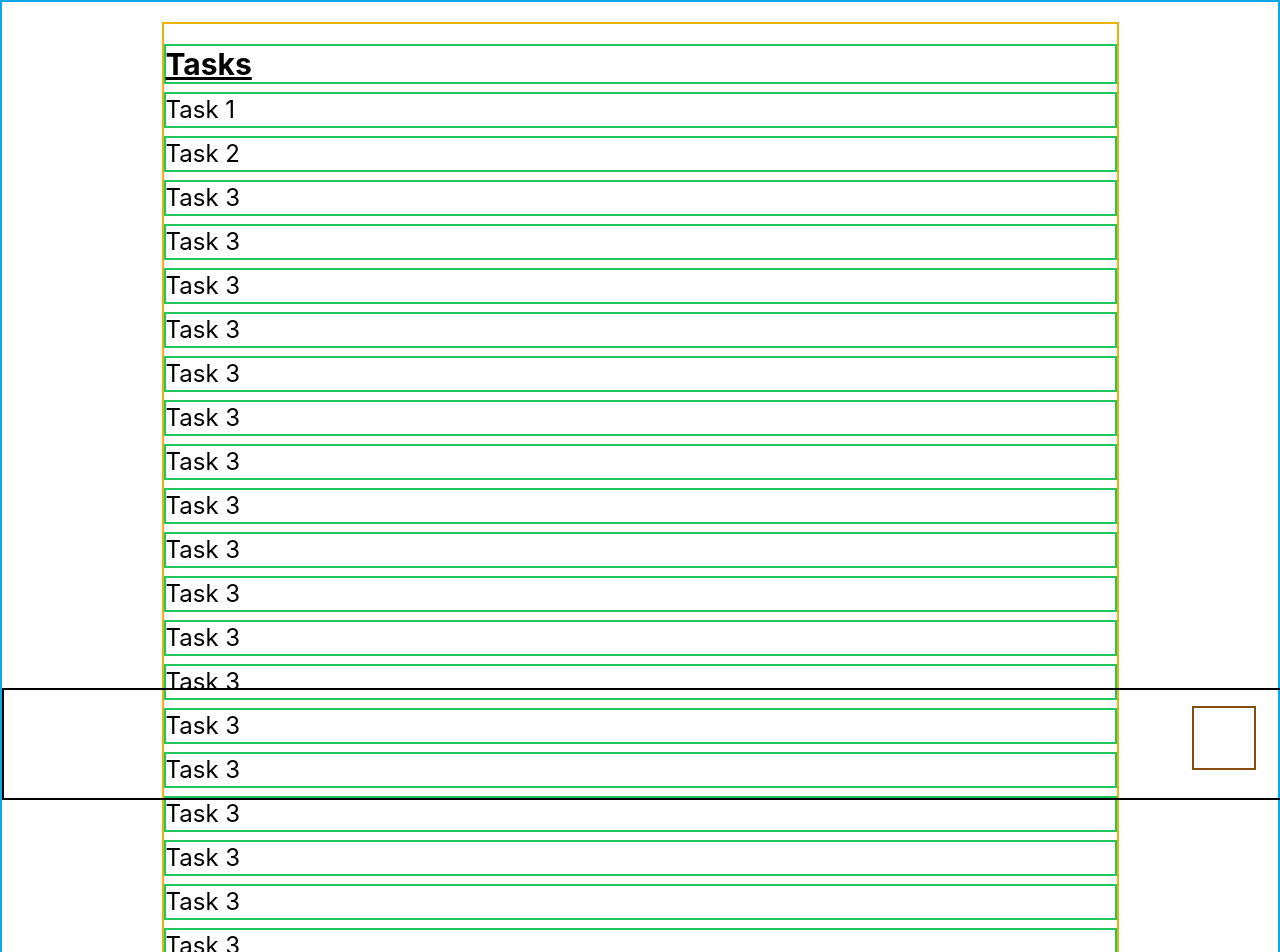
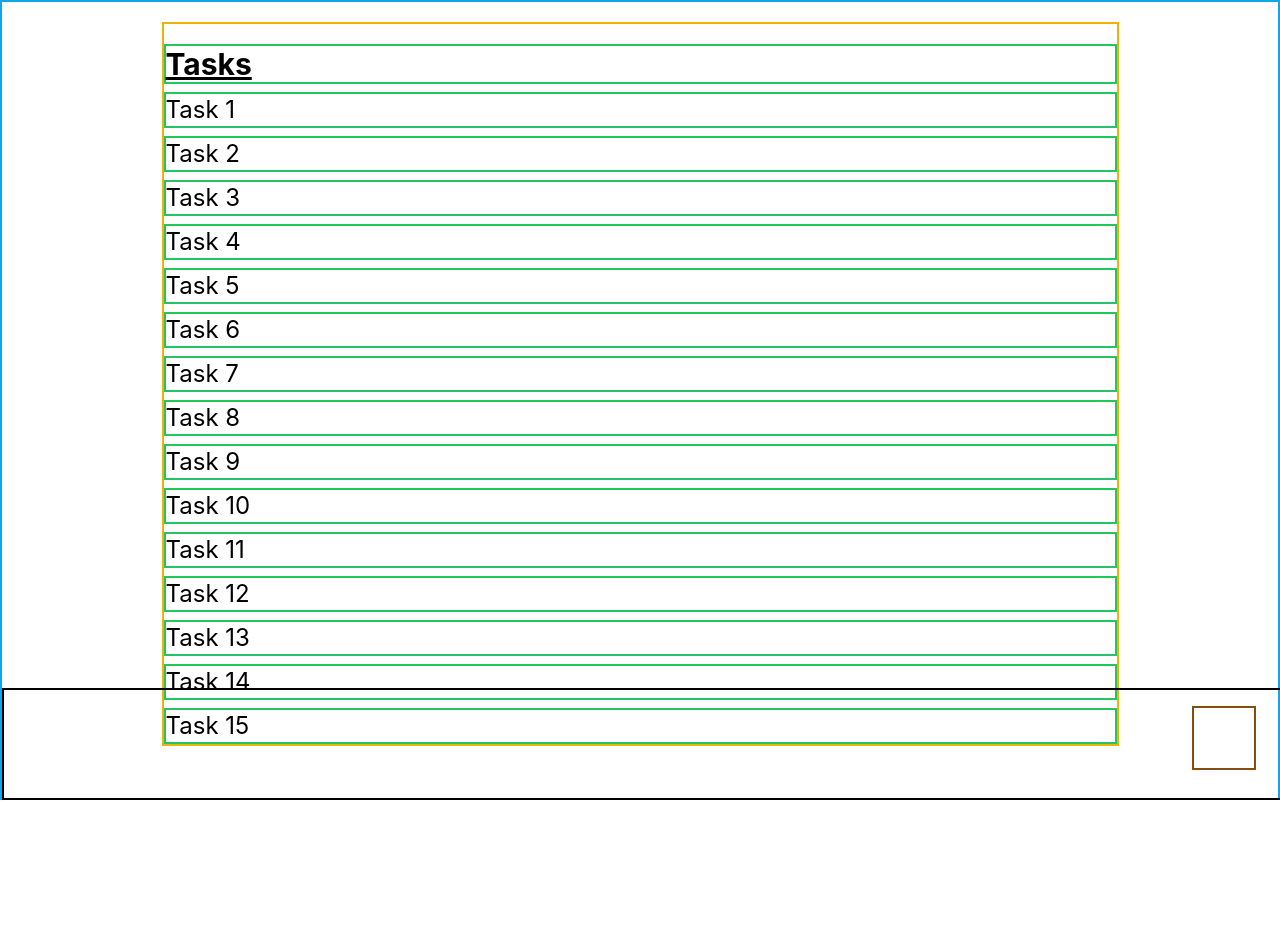
Before and after one commit to Daniel7842900/ToDoWebAppFrontend, a React (Create React App) app: page / in a window 1280 px wide. Shown: the top 952 px of the page. After the commit the page ends 800 px from the top, so only its background shows below. Built offline with nearby package versions, Linux system fonts and the light colour scheme.

Commit message:
refactor Task component from ToDo page

```diff
--- /dev/null
+++ b/src/components/Task.js
@@ -0,0 +1,11 @@
+const Task = (props) => {
+  const { detail, status } = props;
+
+  return (
+    <div className="w-full border-2 border-green-500 mx-auto mt-2 flex-auto">
+      <p class="text-2xl">{detail}</p>
+    </div>
+  );
+};
+
+export default Task;
--- a/src/pages/ToDo.js
+++ b/src/pages/ToDo.js
@@ -1,3 +1,5 @@
+import Task from "../components/Task";
+
 function ToDo() {
   return (
     <div className="border-2 border-sky-500 min-h-screen">
@@ -5,72 +7,21 @@ function ToDo() {
         <div className="w-full border-2 border-green-500 mx-auto mt-5 flex-auto">
           <h1 class="text-3xl font-bold underline">Tasks</h1>
         </div>
-        <div className="w-full border-2 border-green-500 mx-auto mt-2 flex-auto">
-          <p class="text-2xl">Task 1</p>
-        </div>
-        <div className="w-full border-2 border-green-500 mx-auto mt-2 flex-auto">
-          <p class="text-2xl">Task 2</p>
-        </div>
-        <div className="w-full border-2 border-green-500 mx-auto mt-2 flex-auto">
-          <p class="text-2xl">Task 3</p>
-        </div>
-        <div className="w-full border-2 border-green-500 mx-auto mt-2 flex-auto">
-          <p class="text-2xl">Task 3</p>
-        </div>
-        <div className="w-full border-2 border-green-500 mx-auto mt-2 flex-auto">
-          <p class="text-2xl">Task 3</p>
-        </div>
-        <div className="w-full border-2 border-green-500 mx-auto mt-2 flex-auto">
-          <p class="text-2xl">Task 3</p>
-        </div>
-        <div className="w-full border-2 border-green-500 mx-auto mt-2 flex-auto">
-          <p class="text-2xl">Task 3</p>
-        </div>
-        <div className="w-full border-2 border-green-500 mx-auto mt-2 flex-auto">
-          <p class="text-2xl">Task 3</p>
-        </div>
-        <div className="w-full border-2 border-green-500 mx-auto mt-2 flex-auto">
-          <p class="text-2xl">Task 3</p>
-        </div>
-        <div className="w-full border-2 border-green-500 mx-auto mt-2 flex-auto">
-          <p class="text-2xl">Task 3</p>
-        </div>
-        <div className="w-full border-2 border-green-500 mx-auto mt-2 flex-auto">
-          <p class="text-2xl">Task 3</p>
-        </div>
-        <div className="w-full border-2 border-green-500 mx-auto mt-2 flex-auto">
-          <p class="text-2xl">Task 3</p>
-        </div>
-        <div className="w-full border-2 border-green-500 mx-auto mt-2 flex-auto">
-          <p class="text-2xl">Task 3</p>
-        </div>
-        <div className="w-full border-2 border-green-500 mx-auto mt-2 flex-auto">
-          <p class="text-2xl">Task 3</p>
-        </div>
-        <div className="w-full border-2 border-green-500 mx-auto mt-2 flex-auto">
-          <p class="text-2xl">Task 3</p>
-        </div>
-        <div className="w-full border-2 border-green-500 mx-auto mt-2 flex-auto">
-          <p class="text-2xl">Task 3</p>
-        </div>
-        <div className="w-full border-2 border-green-500 mx-auto mt-2 flex-auto">
-          <p class="text-2xl">Task 3</p>
-        </div>
-        <div className="w-full border-2 border-green-500 mx-auto mt-2 flex-auto">
-          <p class="text-2xl">Task 3</p>
-        </div>
-        <div className="w-full border-2 border-green-500 mx-auto mt-2 flex-auto">
-          <p class="text-2xl">Task 3</p>
-        </div>
-        <div className="w-full border-2 border-green-500 mx-auto mt-2 flex-auto">
-          <p class="text-2xl">Task 3</p>
-        </div>
-        <div className="w-full border-2 border-green-500 mx-auto mt-2 flex-auto">
-          <p class="text-2xl">Task 3</p>
-        </div>
-        <div className="w-full border-2 border-green-500 mx-auto mt-2 flex-auto">
-          <p class="text-2xl">Task 3</p>
-        </div>
+        <Task detail="Task 1" status={true} />
+        <Task detail="Task 2" status={true} />
+        <Task detail="Task 3" status={true} />
+        <Task detail="Task 4" status={true} />
+        <Task detail="Task 5" status={true} />
+        <Task detail="Task 6" status={true} />
+        <Task detail="Task 7" status={true} />
+        <Task detail="Task 8" status={true} />
+        <Task detail="Task 9" status={true} />
+        <Task detail="Task 10" status={true} />
+        <Task detail="Task 11" status={true} />
+        <Task detail="Task 12" status={true} />
+        <Task detail="Task 13" status={true} />
+        <Task detail="Task 14" status={true} />
+        <Task detail="Task 15" status={true} />
       </div>
       <div className="w-full h-28 border-2 border-black mx-auto fixed bottom-0 text-right">
         <div className="w-16 h-16 border-2 border-yellow-800 mr-6 ml-auto mt-4"></div>
```
